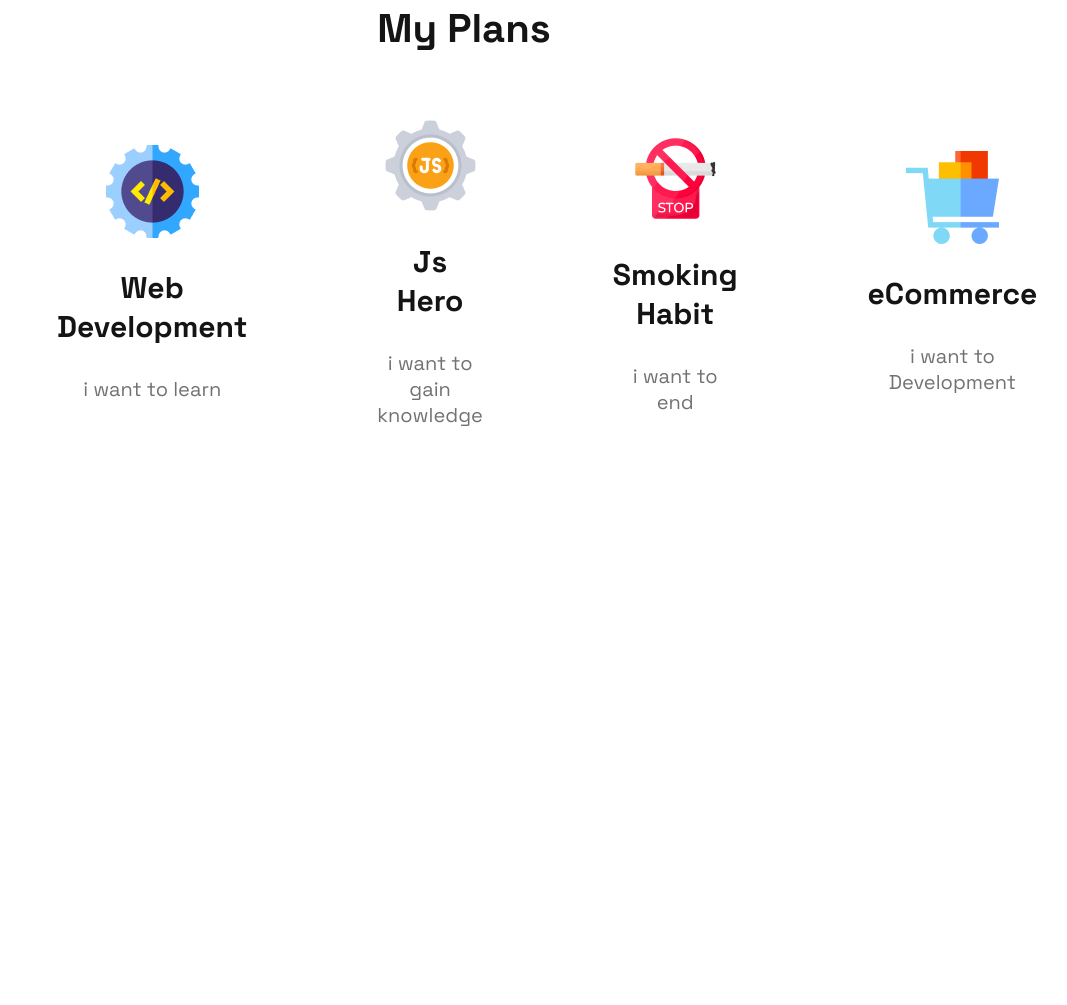
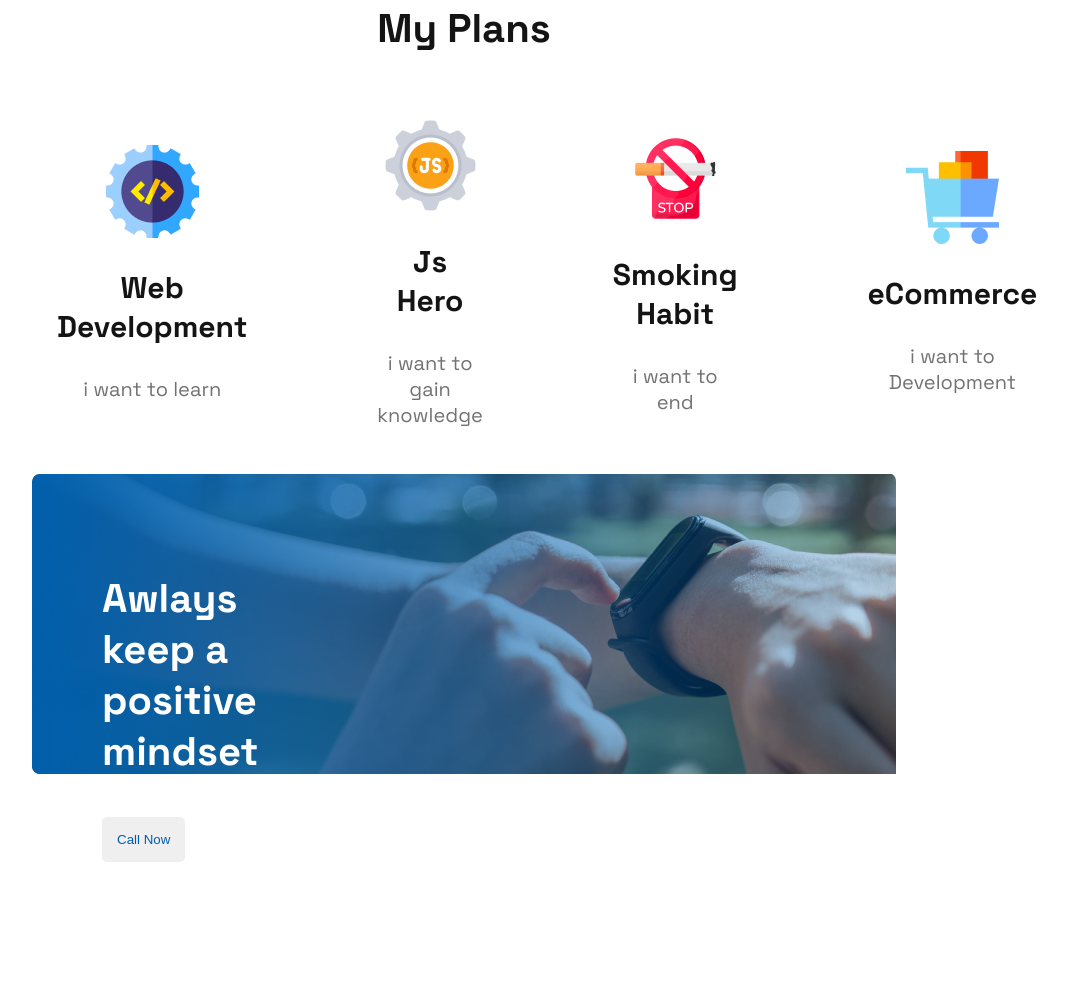
Before and after one commit to sakibhasan-24/THINKZEROIDEA, a plain HTML site: page index.html in a window 1280 px wide. Shown: the part 1562-2567 px from the top of the page, without its empty margins (176-1243 px from the left). Before the commit the page ends 2155 px from the top, so only its background shows below. Drawn offline with Linux system fonts and the light colour scheme.

Commit message:
positive mind section

```diff
--- a/index.html
+++ b/index.html
@@ -88,6 +88,14 @@
           </div>
         </div>
       </section>
+
+      <!-- positive mind banner -->
+      <section class="positive-mind">
+        <div class="positive-mind-text">
+          <h3>Awlays keep a positive mindset</h3>
+          <button>Call Now</button>
+        </div>
+      </section>
     </main>
   </body>
 </html>
--- a/style.css
+++ b/style.css
@@ -143,3 +143,34 @@ li::before {
   font-size: 25px;
   font-weight: 500;
 } */
+
+.positive-mind {
+  width: 100%;
+  height: 60vh;
+  border-radius: 8px;
+  /* background: linear-gradient(90deg, #005fac 0%, rgba(0, 95, 172, 0) 100%); */
+
+  background-image: url("images/gradient1.png"), url("images/watch.png");
+  background-repeat: no-repeat;
+}
+
+.positive-mind h3 {
+  color: #fff;
+  font-size: 40px;
+  font-weight: 700;
+  line-height: normal;
+}
+.positive-mind-text {
+  padding: 60px 600px 140px 70px;
+}
+.positive-mind-text button {
+  border-radius: 5px;
+  border: 0;
+  color: #005fac;
+  padding: 15px;
+  cursor: pointer;
+}
+.positive-mind-text button:hover {
+  color: #fff;
+  background-color: #12f1513f;
+}
```
